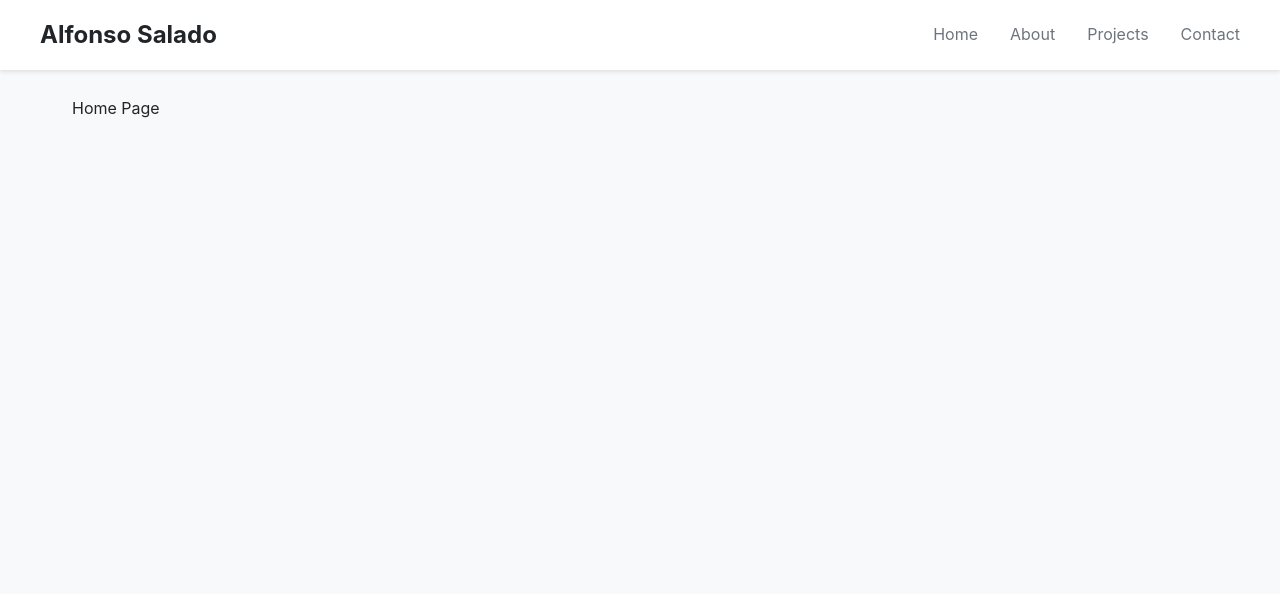
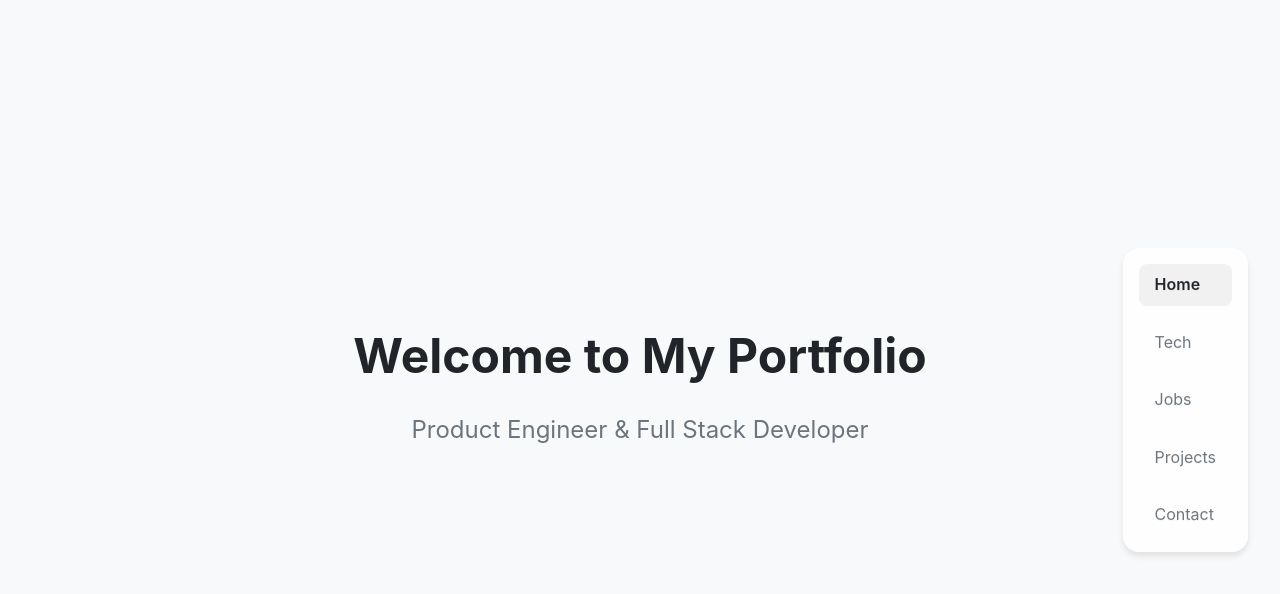
Before and after one commit to fonsi/fonsi.github.com, a React (Vite) app: page / in a window 1280 px wide. Shown: the top 594 px of the page. Built offline with nearby package versions, Linux system fonts and the light colour scheme.

Commit message:
new layout

```diff
--- a/src/App.tsx
+++ b/src/App.tsx
@@ -1,28 +1,56 @@
-import { BrowserRouter as Router, Routes, Route } from 'react-router-dom';
 import styled from 'styled-components';
 import GlobalStyles from './styles/GlobalStyles';
-import Header from './components/Header';
+import Layout from './components/Layout';
 
-const MainContainer = styled.main`
-  max-width: 1200px;
-  margin: 0 auto;
-  padding: 6rem 2rem 2rem;
+const SectionContent = styled.div`
+  max-width: 800px;
+  width: 100%;
+  text-align: center;
+`;
+
+const Title = styled.h1`
+  font-size: 3rem;
+  margin-bottom: 1rem;
+  color: #212529;
+`;
+
+const Subtitle = styled.p`
+  font-size: 1.5rem;
+  color: #6c757d;
+  margin-bottom: 2rem;
 `;
 
 const App = () => {
   return (
-    <Router>
+    <>
       <GlobalStyles />
-      <Header />
-      <MainContainer>
-        <Routes>
-          <Route path="/" element={<div>Home Page</div>} />
-          <Route path="/about" element={<div>About Page</div>} />
-          <Route path="/projects" element={<div>Projects Page</div>} />
-          <Route path="/contact" element={<div>Contact Page</div>} />
-        </Routes>
-      </MainContainer>
-    </Router>
+      <Layout>
+        <SectionContent>
+          <Title>Welcome to My Portfolio</Title>
+          <Subtitle>Product Engineer & Full Stack Developer</Subtitle>
+        </SectionContent>
+
+        <SectionContent>
+          <Title>Tech Stack</Title>
+          <Subtitle>Technologies I work with</Subtitle>
+        </SectionContent>
+
+        <SectionContent>
+          <Title>Experience</Title>
+          <Subtitle>My professional journey</Subtitle>
+        </SectionContent>
+
+        <SectionContent>
+          <Title>Projects</Title>
+          <Subtitle>Featured work and side projects</Subtitle>
+        </SectionContent>
+
+        <SectionContent>
+          <Title>Get in Touch</Title>
+          <Subtitle>Let's work together</Subtitle>
+        </SectionContent>
+      </Layout>
+    </>
   );
 };
 
--- /dev/null
+++ b/src/components/Layout.tsx
@@ -0,0 +1,124 @@
+import { useEffect, useState, Children } from 'react';
+import styled from 'styled-components';
+
+const LayoutContainer = styled.div`
+  display: flex;
+  min-height: 100vh;
+  background-color: #f8f9fa;
+`;
+
+const MainContent = styled.main`
+  flex: 1;
+  height: 100vh;
+  overflow-y: auto;
+  scroll-snap-type: y mandatory;
+  scroll-behavior: smooth;
+`;
+
+const Section = styled.section<{ isActive: boolean }>`
+  height: 100vh;
+  scroll-snap-align: start;
+  display: flex;
+  align-items: center;
+  justify-content: center;
+  padding: 2rem;
+  opacity: ${props => props.isActive ? 1 : 0.5};
+  transition: opacity 0.3s ease;
+`;
+
+const Sidebar = styled.nav`
+  position: fixed;
+  right: 2rem;
+  top: 50%;
+  transform: translateY(-50%);
+  background: rgba(255, 255, 255, 0.8);
+  backdrop-filter: blur(10px);
+  padding: 1rem;
+  border-radius: 1rem;
+  box-shadow: 0 4px 6px rgba(0, 0, 0, 0.1);
+  z-index: 100;
+`;
+
+const NavList = styled.ul`
+  list-style: none;
+  padding: 0;
+  margin: 0;
+  display: flex;
+  flex-direction: column;
+  gap: 1rem;
+`;
+
+const NavItem = styled.li<{ isActive: boolean }>`
+  cursor: pointer;
+  padding: 0.5rem 1rem;
+  border-radius: 0.5rem;
+  transition: all 0.2s ease;
+  color: ${props => props.isActive ? '#212529' : '#6c757d'};
+  background: ${props => props.isActive ? 'rgba(0, 0, 0, 0.05)' : 'transparent'};
+  font-weight: ${props => props.isActive ? '600' : '400'};
+
+  &:hover {
+    background: rgba(0, 0, 0, 0.05);
+  }
+`;
+
+interface LayoutProps {
+  children: React.ReactNode;
+}
+
+const sections = ['Home', 'Tech', 'Jobs', 'Projects', 'Contact'];
+
+const Layout: React.FC<LayoutProps> = ({ children }) => {
+  const [activeSection, setActiveSection] = useState(0);
+
+  useEffect(() => {
+    const handleScroll = () => {
+      const sections = document.querySelectorAll('section');
+      const scrollPosition = window.scrollY + window.innerHeight / 2;
+
+      sections.forEach((section, index) => {
+        const sectionTop = section.offsetTop;
+        const sectionBottom = sectionTop + section.offsetHeight;
+
+        if (scrollPosition >= sectionTop && scrollPosition < sectionBottom) {
+          setActiveSection(index);
+        }
+      });
+    };
+
+    window.addEventListener('scroll', handleScroll);
+    return () => window.removeEventListener('scroll', handleScroll);
+  }, []);
+
+  const scrollToSection = (index: number) => {
+    const sections = document.querySelectorAll('section');
+    sections[index].scrollIntoView({ behavior: 'smooth' });
+  };
+
+  return (
+    <LayoutContainer>
+      <MainContent>
+        {Children.map(children, (child, index) => (
+          <Section isActive={activeSection === index}>
+            {child}
+          </Section>
+        ))}
+      </MainContent>
+      <Sidebar>
+        <NavList>
+          {sections.map((section, index) => (
+            <NavItem
+              key={section}
+              isActive={activeSection === index}
+              onClick={() => scrollToSection(index)}
+            >
+              {section}
+            </NavItem>
+          ))}
+        </NavList>
+      </Sidebar>
+    </LayoutContainer>
+  );
+};
+
+export default Layout;
```
